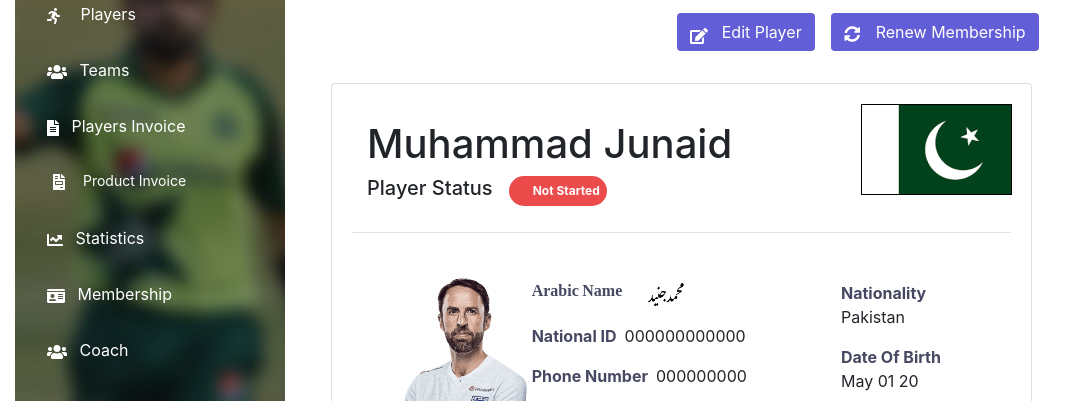
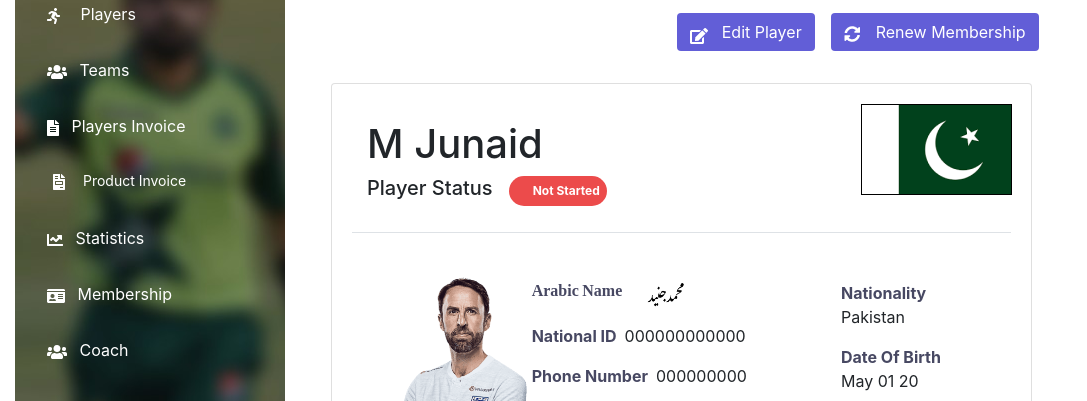
Before and after one commit to mjunaidqasim786/mjunaidqasim786.github.io, a plain HTML site: page index.html in a window 1280 px wide. Shown: the part 117-518 px from the top of the page, without its empty margins (0-1087 px from the left). Drawn offline with nearby package versions, Linux system fonts and the light colour scheme.

Commit message:
testchnge

```diff
--- a/index.html
+++ b/index.html
@@ -159,7 +159,7 @@
               <div class="row border-bottom pb-4">
                 <div class="col-md-9">
                   <p class="card-text"></p>
-                  <h1>Muhammad Junaid</h1>
+                  <h1>M Junaid</h1>
                   <div class="d-flex">
                     <h5>Player Status</h5>
                     <button type="button" class="badge badge-pill text-white ml-3 border-0 pl-4 "
```
